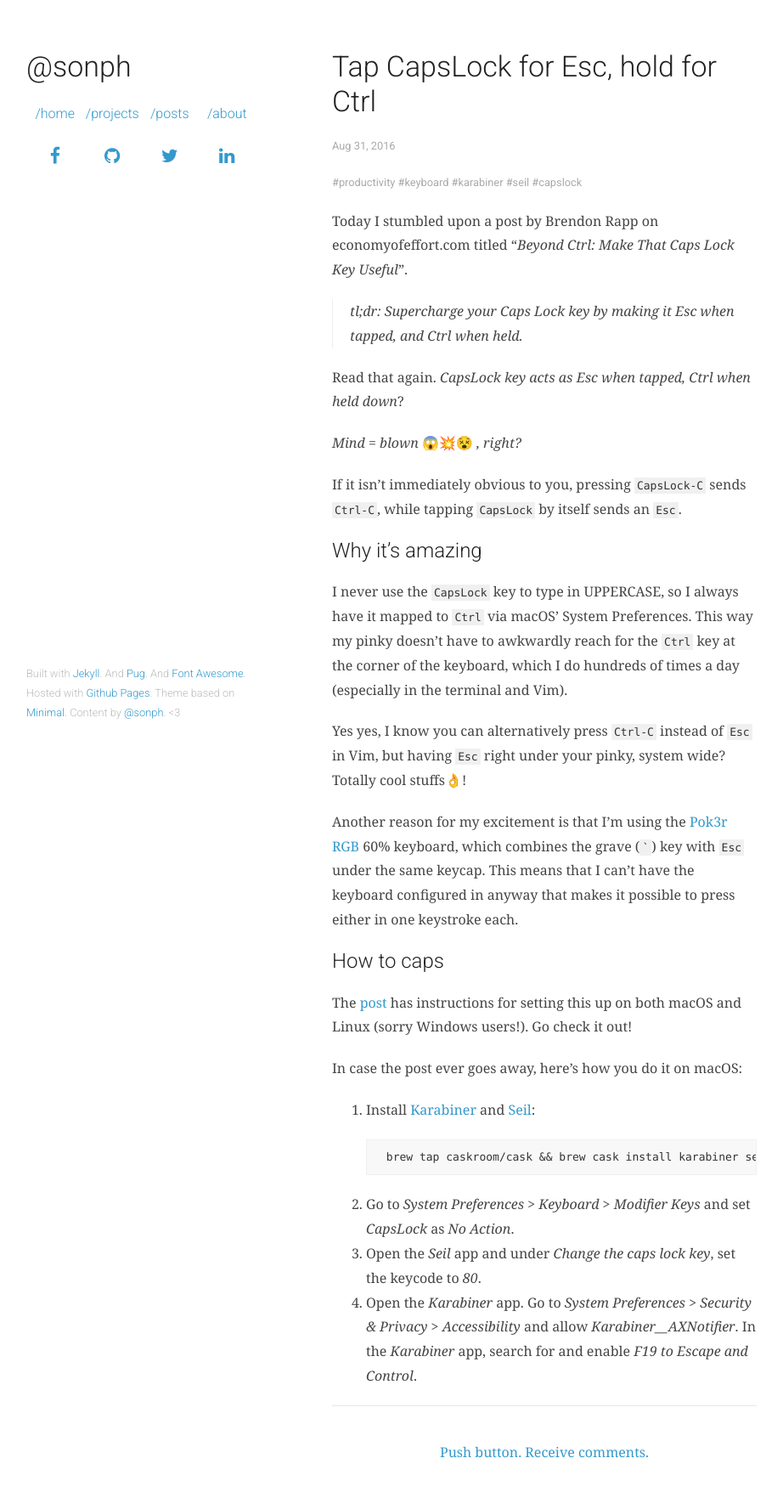
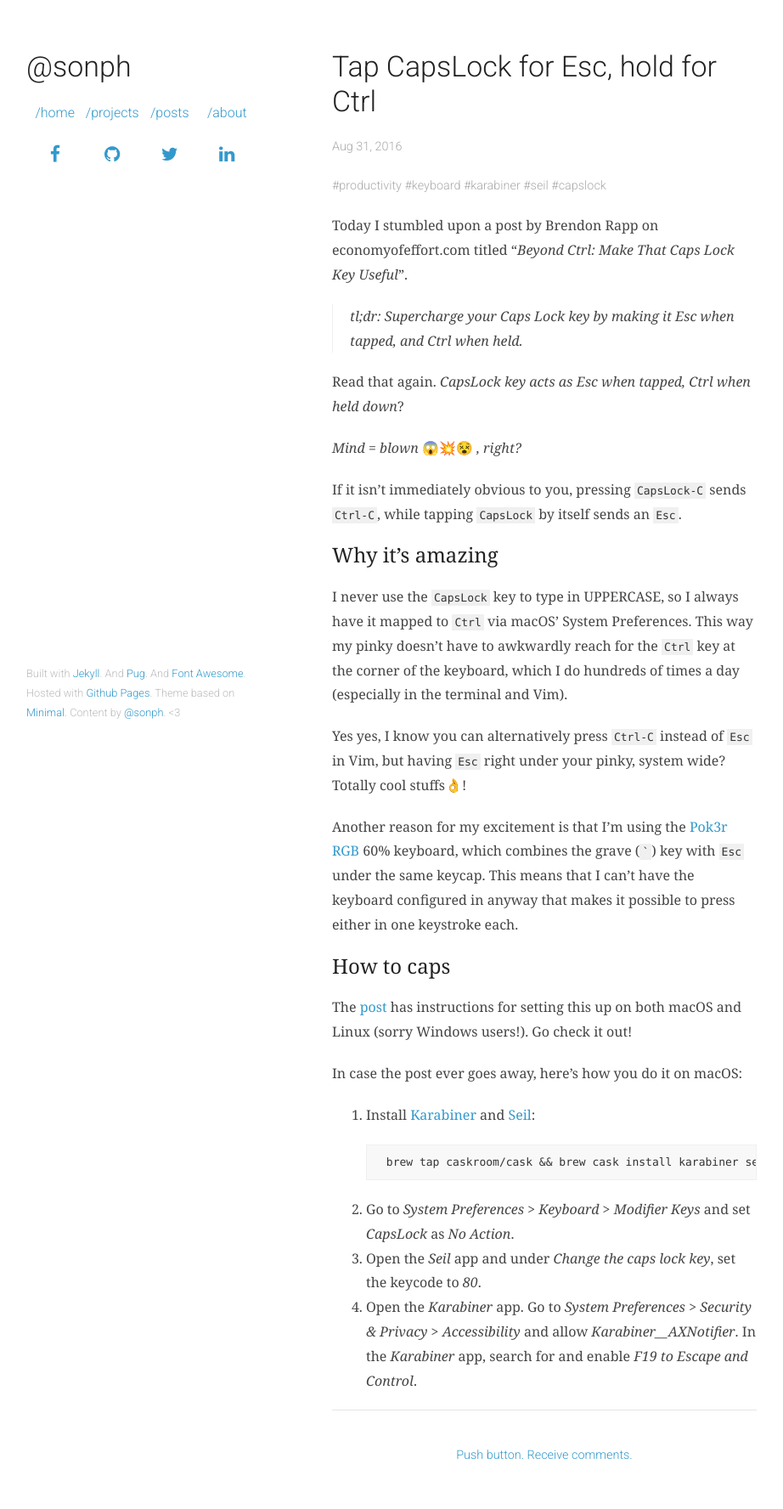
Before and after one commit to sonph/something, a Jekyll site: the page built from _posts/2016-08-31-tap-capslock-for-esc-hold-for-ctrl.md, in a window 1280 px wide. Shown: the whole page at 85% size, without its empty margins (179-1101 px from the left). Built offline with Jekyll 4.4.1, drawn with Linux system fonts in a browser that asks for light colours; some web fonts are replaced.

Commit message:
refactor some css

```diff
--- a/_layouts/post.html
+++ b/_layouts/post.html
@@ -3,7 +3,7 @@
 ---
  <article class="post"><div class="post-header"><h1 class="post-title">{{ page.title }}</h1><p class="post-meta post-date"><time>{{ page.date | date: "%b %-d, %Y" }}</time></p><p class="post-meta post-tag">{% for tags in page.tags %}
 #{{tags}}
-{% endfor %}</p></div><div class="post-content">{{ content }}</div><hr/><div class="post-comments"><div class="text-center"><a onclick="load_disqus();return false;" id="pushcomments">Push button. Receive comments.</a></div><div id="disqus_thread"></div><script>var disqus_config = function () {
+{% endfor %}</p></div><div class="post-content">{{ content }}</div><hr/><div class="post-meta post-comments"><div class="text-center"><a onclick="load_disqus();return false;" id="pushcomments">Push button. Receive comments.</a></div><div id="disqus_thread"></div><script>var disqus_config = function () {
     this.page.url = '{{ site.url }}{{ page.url }}';
     this.page.identifier = '{{ page.id }}';
 };
--- a/_pug/layouts/post.pug
+++ b/_pug/layouts/post.pug
@@ -16,7 +16,7 @@
 
   hr
 
-  .post-comments
+  .post-meta.post-comments
     div.text-center
       a(onclick="load_disqus();return false;")#pushcomments Push button. Receive comments.
     div#disqus_thread
--- a/assets/css/app.sass
+++ b/assets/css/app.sass
@@ -10,26 +10,25 @@
 body
   background-color: #fff
   padding: 50px
-  font-family: $serif-font-stack
+  font-family: $sans-serif-font-stack
+  font-weight: 300
   color: #444
-  font-weight: 400
   font-size: 16px
   line-height: 1.8
 
 h1, h2, h3, h4, h5, h6
-  font-family: $sans-serif-font-stack
-  font-weight: 300
   color: #222
   margin: 0 0 20px
-
-p, ul, ol, table, pre, dl
-  margin: 0 0 20px
+  font-weight: 300
 
 h1, h2, h3
   line-height: 1.2
 
 h1
   font-size: 34px
+
+p, ul, ol, table, pre, dl
+  margin: 0 0 20px
 
 a
   color: #39c
@@ -61,13 +60,12 @@
 
 pre
   color: #333
-  font-size: 12px
+  font-size: 13px
   padding: 8px 15px
   background: #f8f8f8
   // border-radius: 5px
   border: 1px solid #f0f0f0
   overflow-x: auto
-
   code
     background-color: #f8f8f8
     padding: 0
@@ -102,26 +100,16 @@
   float: left
   position: fixed
   -webkit-font-smoothing: subpixel-antialiased
-
   ul
     list-style: none
     padding-left: 0
     margin-bottom: 20px
-
-  li
-    width: 25%
-    text-align: center
-    display: inline-block
-    overflow-x: visible
-    white-space: nowrap
-
-  a
-    font-family: $sans-serif-font-stack
-    font-weight: 300
-
-footer
-  font-family: $sans-serif-font-stack
-  font-weight: 300
+    li
+      width: 25%
+      text-align: center
+      display: inline-block
+      overflow-x: visible
+      white-space: nowrap
 
 strong
   color: #222
@@ -149,20 +137,16 @@
   -webkit-font-smoothing: subpixel-antialiased
   color: #bbb
   font-size: 0.8em
-  a
-    border: none
 
 .text-center
   text-align: center
 
-.post-date
-  color: #aaa
-  font-size: 0.8em
+.post-content, .post-excerpt
+  font-family: $serif-font-stack
 
 .post-list
   list-style: none
   padding-left: 0
-
   li
     margin-bottom: 2em
 
@@ -176,9 +160,9 @@
   .post-excerpt
     clear: both
 
-.post-date, .post-tag
+.post-date, .post-tag, .post-comments
   color: #aaa
-  font-size: 0.8em
+  font-size: 0.9em
   font-family: $sans-serif-font-stack
 
 .left
```
